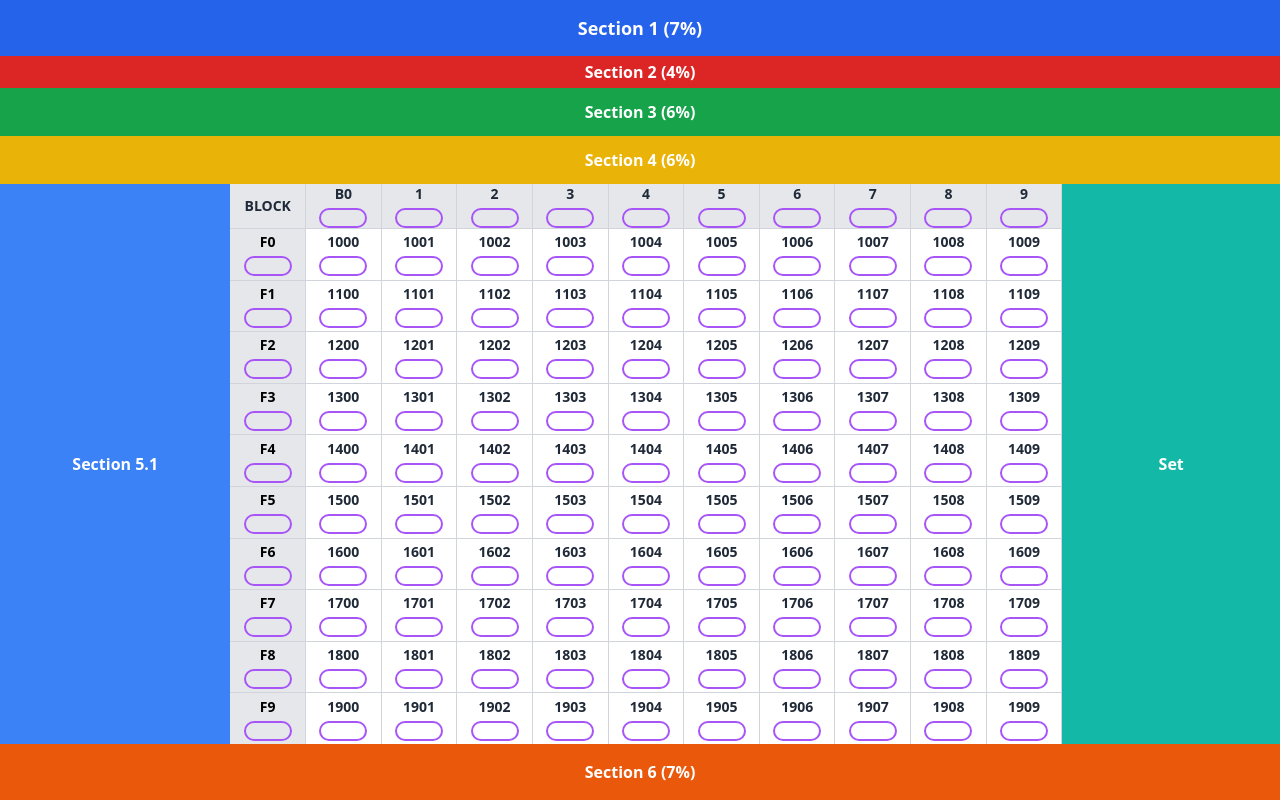
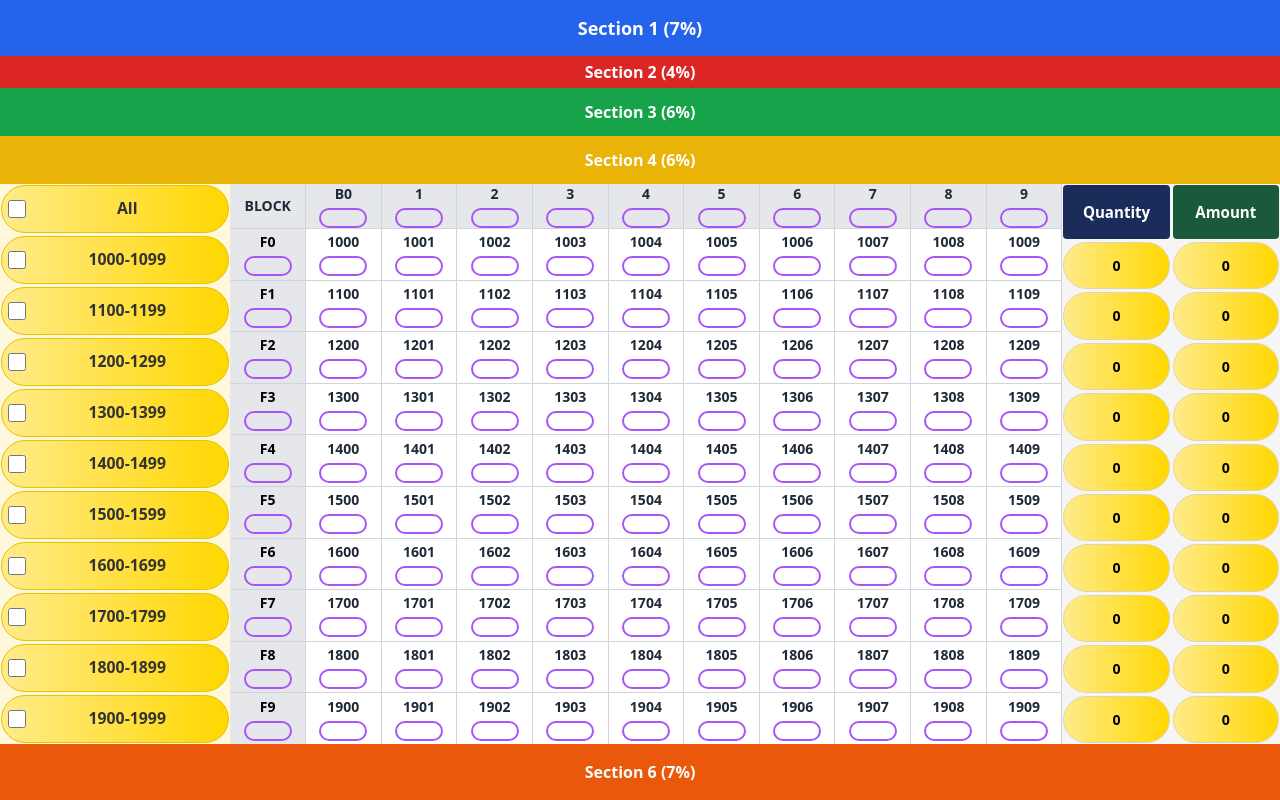
Before and after one commit to harshbarai2516/freedomplay, a React (Vite) app: page / in a window 1280 px wide. Built offline with nearby package versions, Linux system fonts and the light colour scheme.

Commit message:
Your commit message

```diff
--- a/src/Home.jsx
+++ b/src/Home.jsx
@@ -1,5 +1,7 @@
 import { useState } from 'react'
 import NumberGrid from './Numbergrid.jsx';
+import Leftcol from './Leftcol.jsx';
+import RightCol from './Rightcol.jsx';
 
 function Home() {
     return (
@@ -28,8 +30,8 @@ function Home() {
             {/* Section 5: 50% - Divided into 3 horizontal parts */}
             <div className="h-[70%] w-full flex flex-row">
                 {/* Section 5.1: Left - Blue */}
-                <div className="w-[18%] lg:w-[18%] bg-blue-500 flex items-center justify-center p-4">
-                    <span className="text-white font-bold text-xs lg:text-base text-center">Section 5.1</span>
+                <div className="w-[18%] lg:w-[18%] bg-blue-500 flex items-center justify-center p-0">
+                   <Leftcol />
                 </div>
 
                 {/* Section 5.2: 60% - Center - Purple */}
@@ -40,10 +42,8 @@ function Home() {
                 </div>
 
                 {/* Section 5.3: Right - Teal */}
-                <div className="w-[17%] lg:w-[17%] bg-teal-500 flex items-center justify-center p-4">
-                    <span className="text-white font-bold text-xs lg:text-base text-center">
-                        Set
-                    </span>
+                <div className="w-[17%] lg:w-[17%] bg-teal-500 flex items-center justify-center p-0">
+                     <RightCol />
                 </div>
             </div>
 
--- /dev/null
+++ b/src/Leftcol.jsx
@@ -0,0 +1,122 @@
+import React from "react";
+
+export default function Leftcol() {
+  const ranges = [
+    "1000-1099",
+    "1100-1199",
+    "1200-1299",
+    "1300-1399",
+    "1400-1499",
+    "1500-1599",
+    "1600-1699",
+    "1700-1799",
+    "1800-1899",
+    "1900-1999",
+  ];
+
+  return (
+    <div className="w-full h-full bg-[#fff8dc] flex flex-col box-border overflow-hidden p-[1px]">
+      <div className="grid w-full h-full gap-[3px] sm:gap-[2.5px] md:gap-[3px]">
+        {/* "All" Option */}
+        <div className="flex items-center bg-gradient-to-r from-[#ffeb8a] to-[#ffd700] border border-[#e6c200] rounded-[5vw] text-[#333] cursor-pointer transition-all duration-200 overflow-hidden px-[6px] hover:scale-[1.01] hover:text-[#f2f0f0] hover:bg-gradient-to-r hover:from-[#e1e118] hover:to-[#f3c01b] hover:shadow-sm">
+          <input
+            type="checkbox"
+            className="w-[14px] h-[14px] mr-[6px] accent-[#ffcc00] cursor-pointer flex-shrink-0 sm:w-[18px] sm:h-[18px]"
+          />
+          <span className="font-bold text-center w-full whitespace-nowrap overflow-hidden text-ellipsis text-[calc(11px+0.3vw)] sm:text-[calc(12px+0.3vw)]">
+            All
+          </span>
+        </div>
+
+        {/* Range Options */}
+        {ranges.map((range) => (
+          <div
+            key={range}
+            className="flex items-center bg-gradient-to-r from-[#ffeb8a] to-[#ffd700] border border-[#e6c200] rounded-[5vw] text-[#333] cursor-pointer transition-all duration-200 overflow-hidden px-[6px] hover:scale-[1.01] hover:text-[#f2f0f0] hover:bg-gradient-to-r hover:from-[#e1e118] hover:to-[#f3c01b] hover:shadow-sm"
+          >
+            <input
+              type="checkbox"
+              className="w-[14px] h-[14px] mr-[6px] accent-[#ffcc00] cursor-pointer flex-shrink-0 sm:w-[18px] sm:h-[18px]"
+            />
+            <span className="font-bold text-center w-full whitespace-nowrap overflow-hidden text-ellipsis text-[calc(11px+0.3vw)] sm:text-[calc(12px+0.3vw)]">
+              {range}
+            </span>
+          </div>
+        ))}
+      </div>
+
+      {/* Custom Responsive Styling */}
+      <style jsx="true">{`
+        /* Mobile landscape */
+        @media (max-width: 768px) and (orientation: landscape) {
+          .range-item {
+            padding: 0 4px;
+          }
+          input[type="checkbox"] {
+            width: 12px !important;
+            height: 12px !important;
+            margin-right: 4px !important;
+          }
+          span {
+            font-size: calc(8px + 0.3vw) !important;
+          }
+        }
+
+        /* Mobile portrait */
+        @media (max-width: 768px) and (orientation: portrait) {
+          input[type="checkbox"] {
+            width: 12px !important;
+            height: 12px !important;
+            margin-right: 4px !important;
+          }
+          span {
+            font-size: calc(8px + 0.3vw) !important;
+          }
+        }
+
+        /* Small mobile */
+        @media (max-width: 480px) {
+          .range-item {
+            padding: 0 3px !important;
+            border-radius: 3px !important;
+          }
+          input[type="checkbox"] {
+            width: 11px !important;
+            height: 11px !important;
+            margin-right: 3px !important;
+          }
+          span {
+            font-size: calc(6px + 0.3vw) !important;
+          }
+        }
+
+        /* Extra small mobile */
+        @media (max-width: 360px) {
+          .range-item {
+            padding: 0 2px !important;
+          }
+          input[type="checkbox"] {
+            width: 10px !important;
+            height: 10px !important;
+            margin-right: 2px !important;
+          }
+          span {
+            font-size: calc(5.5px + 0.3vw) !important;
+          }
+        }
+
+        /* High contrast mode */
+        @media (forced-colors: active) {
+          .range-item {
+            forced-color-adjust: none;
+            border-color: ButtonText;
+          }
+          .range-item.selected {
+            background: Highlight;
+            color: HighlightText;
+          }
+        }
+      `}</style>
+    </div>
+  );
+}
--- /dev/null
+++ b/src/Rightcol.jsx
@@ -0,0 +1,122 @@
+import React from "react";
+
+export default function RightCol() {
+  const rows = 10;
+  const columns = [
+    { title: "Quantity", color: "#1a2d5a" },
+    { title: "Amount", color: "#1a5a3a" },
+  ];
+
+  return (
+    <div className="w-full h-full bg-[#f5f5f5] flex box-border overflow-hidden p-[1px]">
+      <div className="grid grid-cols-2 w-full h-full gap-[3px] sm:gap-[2.5px] md:gap-[3px] overflow-hidden">
+        {columns.map((col) => (
+          <div key={col.title} className="flex flex-col h-full gap-[3px] sm:gap-[2.5px] md:gap-[3px]">
+            {/* Header */}
+            <div
+              className="text-white font-bold rounded-[4px] flex items-center justify-center flex-shrink-0"
+              style={{
+                backgroundColor: col.color,
+                fontSize: "calc(10px + 0.4vw)",
+                height: "calc(50px + 0.5vh)",
+              }}
+            >
+              {col.title}
+            </div>
+
+            {/* Rows */}
+            <div className={`grid grid-rows-${rows} h-full gap-[3px] sm:gap-[2.5px] md:gap-[3px] overflow-hidden`}>
+              {Array(rows)
+                .fill(0)
+                .map((_, idx) => (
+                  <div
+                    key={idx}
+                    className="bg-gradient-to-r from-[#ffeb8a] to-[#ffd700] border border-[#e0d5a4] rounded-[5vw] font-bold text-black flex items-center justify-center overflow-hidden"
+                    style={{ fontSize: "calc(9px + 0.4vw)" }}
+                  >
+                    0
+                  </div>
+                ))}
+            </div>
+          </div>
+        ))}
+      </div>
+
+      {/* Custom Responsive Styling */}
+      <style jsx="true">{`
+        /* Tablet and small desktop */
+        @media (max-width: 1024px) {
+          .qty-header {
+            font-size: calc(9px + 0.4vw);
+            height: calc(50px + 0.5vh);
+          }
+          .qty-cell {
+            font-size: calc(8px + 0.4vw);
+          }
+        }
+
+        @media (max-width: 999px) {
+          .qty-header {
+            font-size: calc(9px + 0.4vw);
+            height: calc(30px + 0.5vh);
+          }
+          .qty-cell {
+            font-size: calc(8px + 0.4vw);
+            border-radius: 4vw;
+          }
+        }
+
+        /* Mobile landscape */
+        @media (max-width: 768px) and (orientation: landscape) {
+          .qty-header {
+            font-size: calc(8px + 0.4vw);
+            height: calc(25px + 0.5vh);
+          }
+          .qty-cell {
+            font-size: calc(7px + 0.4vw);
+            border-radius: 4vw;
+          }
+        }
+
+        /* Small mobile devices */
+        @media (max-width: 480px) {
+          .qty-header {
+            font-size: calc(7px + 0.4vw);
+            height: calc(50px + 0.5vh);
+          }
+          .qty-cell {
+            font-size: calc(6px + 0.4vw);
+            border-radius: 3vw;
+          }
+        }
+
+        /* Extra small mobile devices */
+        @media (max-width: 360px) {
+          .qty-header {
+            font-size: calc(6px + 0.4vw);
+            height: calc(50px + 0.5vh);
+          }
+          .qty-cell {
+            font-size: calc(5px + 0.4vw);
+          }
+        }
+
+        /* High contrast mode */
+        @media (forced-colors: active) {
+          .qty-header {
+            forced-color-adjust: none;
+            background-color: ButtonText !important;
+            color: ButtonFace !important;
+          }
+          .qty-cell {
+            forced-color-adjust: none;
+            background-color: Canvas;
+            color: black;
+            border-color: ButtonText;
+            border-radius: 3vw;
+          }
+        }
+      `}</style>
+    </div>
+  );
+}
```
